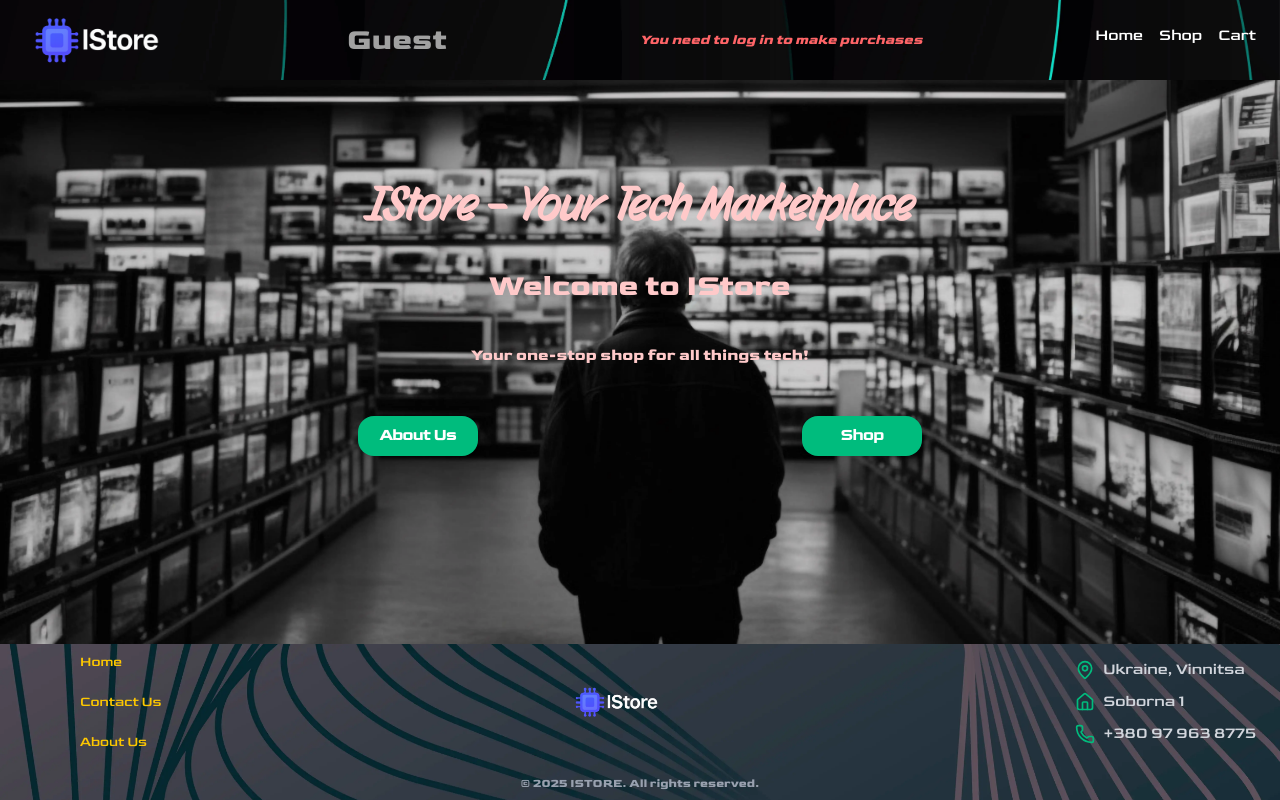
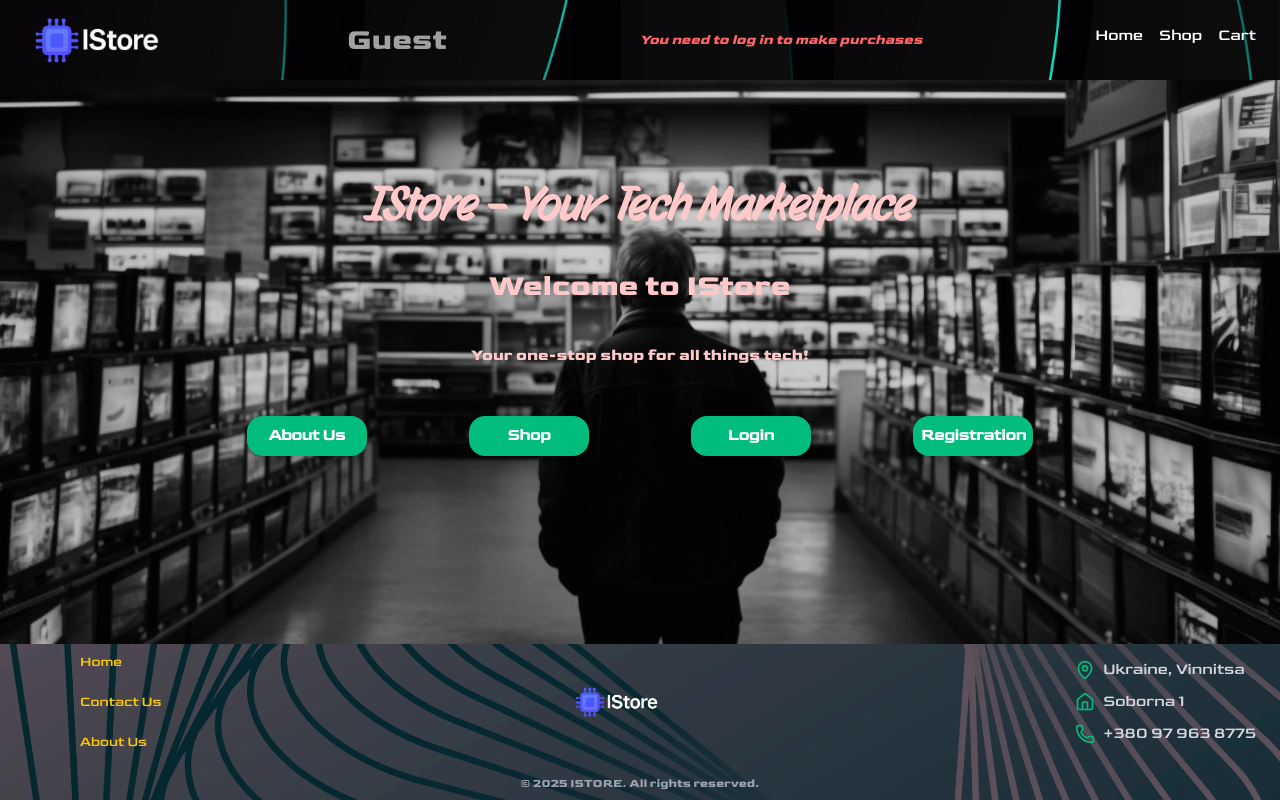
Before and after one commit to DmytroK-goit/IStore, a Next.js app: page / in a window 1280 px wide. Built offline with nearby package versions, Linux system fonts and the light colour scheme; no server answers.

Commit message:
Show login link only when user email is empty
Updated the condition to display the login link so that it only appears when the user's email is an empty string, instead of when the user object is falsy.

```diff
--- a/src/app/page.tsx
+++ b/src/app/page.tsx
@@ -42,7 +42,7 @@ export default function Home() {
           Shop
         </Link>
 
-        {!user && (
+        {user?.email === '' && (
           <>
             <Link href="/login" className={buttonClasses}>
               Login
```
